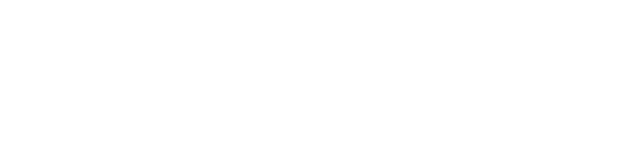
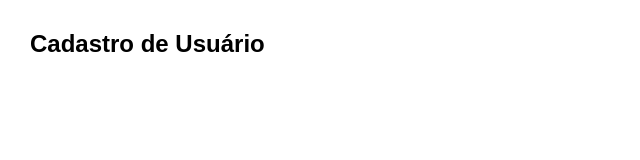
Before and after one commit to Edualex0/Cadastro-de-Usu-rio, a plain HTML site: page index.html in a window 1280 px wide. Shown: the whole page, without its empty margins (0-640 px from the left). Drawn offline with Linux system fonts and the light colour scheme.

Commit message:
Cadastro de Usuário

```diff
--- a/index.html
+++ b/index.html
@@ -12,6 +12,6 @@
     </style>
 </head>
 <body>
-
+    <h2>Cadastro de Usuário</h2>
 </body>
 </html>
```
